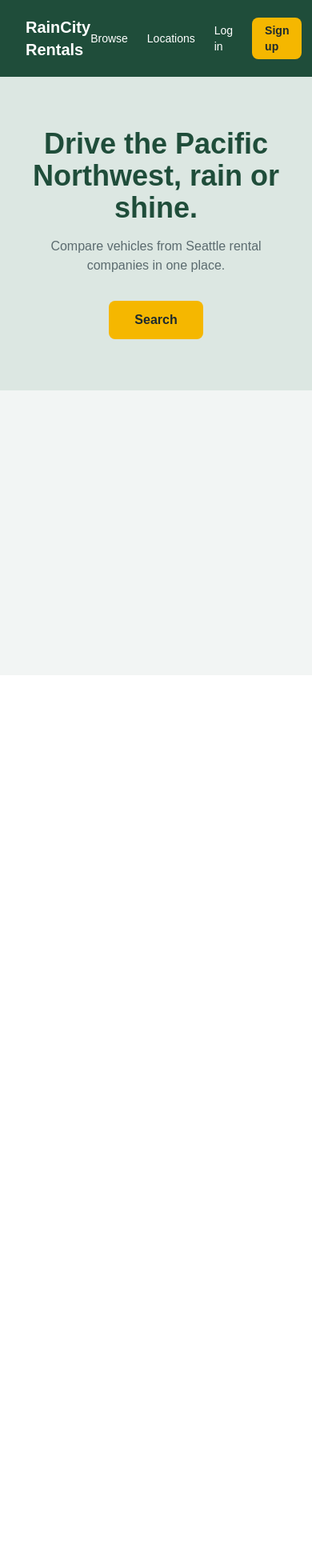
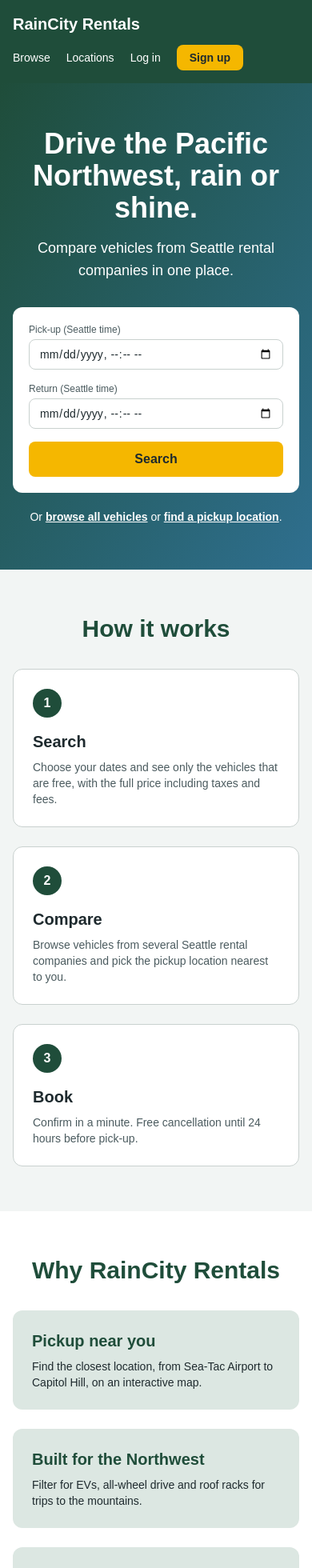
Before and after one commit to sent223/raincity-rentals, a Next.js app: page / in a window 390 px wide. Shown: the top 1960 px of the page at 80% size. Before the commit the page ends 844 px from the top, so only its background shows below. Built offline with nearby package versions, Linux system fonts and the light colour scheme; no server answers.

Commit message:
feat: responsive navbar and new home page

```diff
--- a/app/page.tsx
+++ b/app/page.tsx
@@ -1,23 +1,148 @@
+import Form from "next/form";
 import Link from "next/link";
 import Navbar from "../components/Navbar";
+
+const STEPS = [
+  {
+    title: "Search",
+    text: "Choose your dates and see only the vehicles that are free, with the full price including taxes and fees.",
+  },
+  {
+    title: "Compare",
+    text: "Browse vehicles from several Seattle rental companies and pick the pickup location nearest to you.",
+  },
+  {
+    title: "Book",
+    text: "Confirm in a minute. Free cancellation until 24 hours before pick-up.",
+  },
+];
+
+const FEATURES = [
+  {
+    title: "Pickup near you",
+    text: "Find the closest location, from Sea-Tac Airport to Capitol Hill, on an interactive map.",
+  },
+  {
+    title: "Built for the Northwest",
+    text: "Filter for EVs, all-wheel drive and roof racks for trips to the mountains.",
+  },
+  {
+    title: "Clear prices",
+    text: "See the daily rate, taxes and fees before you book. No surprises.",
+  },
+];
+
+const inputClass =
+  "mt-1 w-full rounded-lg border border-[#C9D1CF] bg-white px-3 py-2 text-sm text-[#1E2A2E]";
 
 export default function Home() {
   return (
     <main className="min-h-screen bg-[#F2F5F4] text-[#1E2A2E]">
       <Navbar />
-      <section className="bg-[#DCE7E2] px-8 py-16 text-center">
-        <h1 className="text-4xl font-bold text-[#1F4D3A]">
+
+      <section className="bg-gradient-to-br from-[#1F4D3A] to-[#2F6F8F] px-4 py-14 text-white sm:px-8 sm:py-20">
+        <div className="mx-auto max-w-4xl text-center">
+          <h1 className="text-4xl font-bold sm:text-5xl">
             Drive the Pacific Northwest, rain or shine.
           </h1>
-        <p className="mt-4 text-[#5B6B6F]">
+          <p className="mt-4 text-lg text-white">
             Compare vehicles from Seattle rental companies in one place.
           </p>
+
+          <Form
+            action="/vehicles"
+            className="mt-8 grid gap-4 rounded-xl bg-white p-5 text-left text-[#1E2A2E] sm:grid-cols-5"
+          >
+            <label className="block text-xs font-medium text-[#4B5B5F] sm:col-span-2">
+              Pick-up (Seattle time)
+              <input
+                type="datetime-local"
+                name="start"
+                required
+                className={inputClass}
+              />
+            </label>
+            <label className="block text-xs font-medium text-[#4B5B5F] sm:col-span-2">
+              Return (Seattle time)
+              <input
+                type="datetime-local"
+                name="end"
+                required
+                className={inputClass}
+              />
+            </label>
+            <button
+              type="submit"
+              className="self-end rounded-lg bg-[#F5B700] px-5 py-2.5 font-bold text-[#1E2A2E]"
+            >
+              Search
+            </button>
+          </Form>
+
+          <p className="mt-5 text-sm text-white">
+            Or{" "}
+            <Link href="/vehicles" className="font-bold underline">
+              browse all vehicles
+            </Link>{" "}
+            or{" "}
+            <Link href="/locations" className="font-bold underline">
+              find a pickup location
+            </Link>
+            .
+          </p>
+        </div>
+      </section>
+
+      <section className="mx-auto max-w-6xl px-4 py-14 sm:px-8">
+        <h2 className="text-center text-3xl font-bold text-[#1F4D3A]">
+          How it works
+        </h2>
+        <ol className="mt-8 grid gap-6 sm:grid-cols-3">
+          {STEPS.map((step, index) => (
+            <li
+              key={step.title}
+              className="rounded-xl border border-[#C9D1CF] bg-white p-6"
+            >
+              <span
+                aria-hidden="true"
+                className="flex h-9 w-9 items-center justify-center rounded-full bg-[#1F4D3A] font-bold text-white"
+              >
+                {index + 1}
+              </span>
+              <h3 className="mt-4 text-xl font-bold">{step.title}</h3>
+              <p className="mt-2 text-sm text-[#4B5B5F]">{step.text}</p>
+            </li>
+          ))}
+        </ol>
+      </section>
+
+      <section className="bg-white px-4 py-14 sm:px-8">
+        <div className="mx-auto max-w-6xl">
+          <h2 className="text-center text-3xl font-bold text-[#1F4D3A]">
+            Why RainCity Rentals
+          </h2>
+          <div className="mt-8 grid gap-6 sm:grid-cols-3">
+            {FEATURES.map((feature) => (
+              <div
+                key={feature.title}
+                className="rounded-xl bg-[#DCE7E2] p-6"
+              >
+                <h3 className="text-xl font-bold text-[#1F4D3A]">
+                  {feature.title}
+                </h3>
+                <p className="mt-2 text-sm text-[#1E2A2E]">{feature.text}</p>
+              </div>
+            ))}
+          </div>
+          <div className="mt-10 text-center">
             <Link
               href="/vehicles"
-          className="mt-8 inline-block rounded-lg bg-[#F5B700] px-8 py-3 font-bold"
+              className="inline-block rounded-lg bg-[#2F6F8F] px-8 py-3 font-bold text-white"
             >
-          Search
+              Browse all vehicles
             </Link>
+          </div>
+        </div>
       </section>
     </main>
   );
--- a/components/Navbar.tsx
+++ b/components/Navbar.tsx
@@ -5,11 +5,14 @@ import UserMenu from "./UserMenu";
 export default function Navbar() {
   return (
     <header className="bg-[#1F4D3A] text-white">
-      <div className="mx-auto flex max-w-7xl items-center justify-between px-8 py-5">
+      <div className="mx-auto flex max-w-7xl flex-col gap-3 px-4 py-4 sm:flex-row sm:items-center sm:justify-between sm:px-8 sm:py-5">
         <Link href="/" className="text-xl font-bold">
           RainCity Rentals
         </Link>
-        <nav className="flex items-center gap-6 text-sm">
+        <nav
+          aria-label="Main"
+          className="flex flex-wrap items-center gap-x-5 gap-y-2 text-sm"
+        >
           <Link href="/vehicles" className="hover:underline">
             Browse
           </Link>
```
Lines whose indentation alone changed are shown as unchanged.
